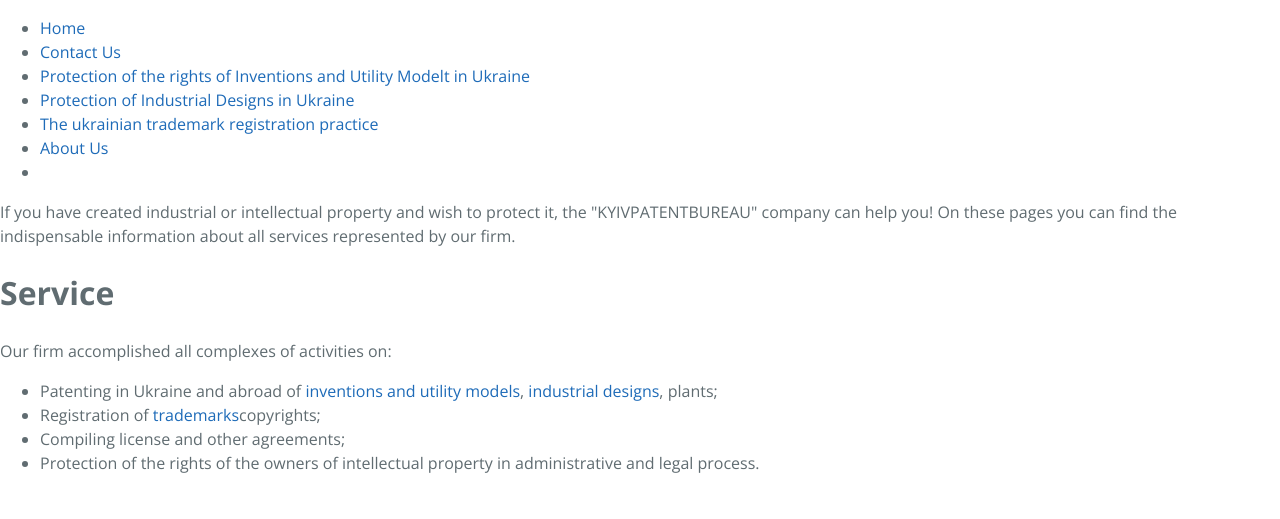
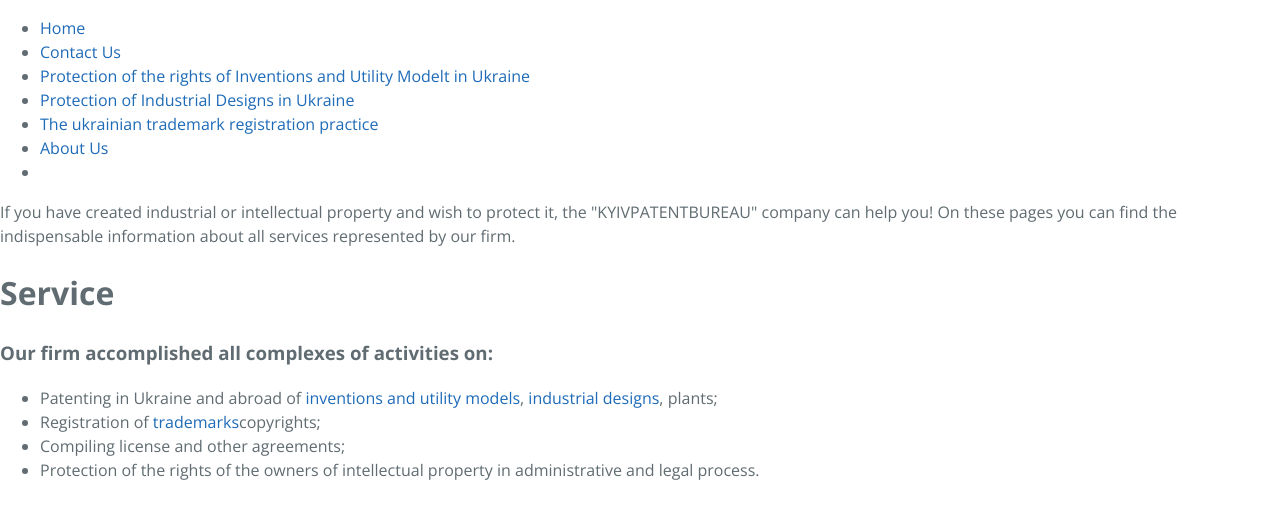
Before and after one commit to Mindshine/patent, a Jekyll site: the page built from _posts/en/pages/2000-01-01-index.html, in a window 1280 px wide. Shown: the top 519 px of the page. Built offline with Jekyll 4.4.1, drawn with Linux system fonts in a browser that asks for light colours; Markdown is read by kramdown in place of the engine named in the settings.

Commit message:
Update 2000-01-01-index.html

```diff
--- a/_posts/en/pages/2000-01-01-index.html
+++ b/_posts/en/pages/2000-01-01-index.html
@@ -7,12 +7,10 @@
 ---
 <p>If you have created industrial or intellectual property and wish to protect it, the "KYIVPATENTBUREAU" company can help you! On these pages you can find the indispensable information about all services represented by our firm.</p>
 <h1>Service</h1>
-<p>
-  Our firm accomplished all complexes of activities on:
+<h3>Our firm accomplished all complexes of activities on:</h3>
 <ul>
   <li>Patenting in Ukraine and abroad of <a href="./inventions.html">inventions and utility models</a>, <a href="./designs.html">industrial designs</a>, plants;</li>
   <li>Registration of <a href="./trademark.html">trademarks</a>copyrights;</li>
   <li>Compiling license and other agreements;</li>
   <li>Protection of the rights of the owners of intellectual property in administrative and legal process.</li>
 </ul>
-</p>
```
Lines whose indentation alone changed are shown as unchanged.
